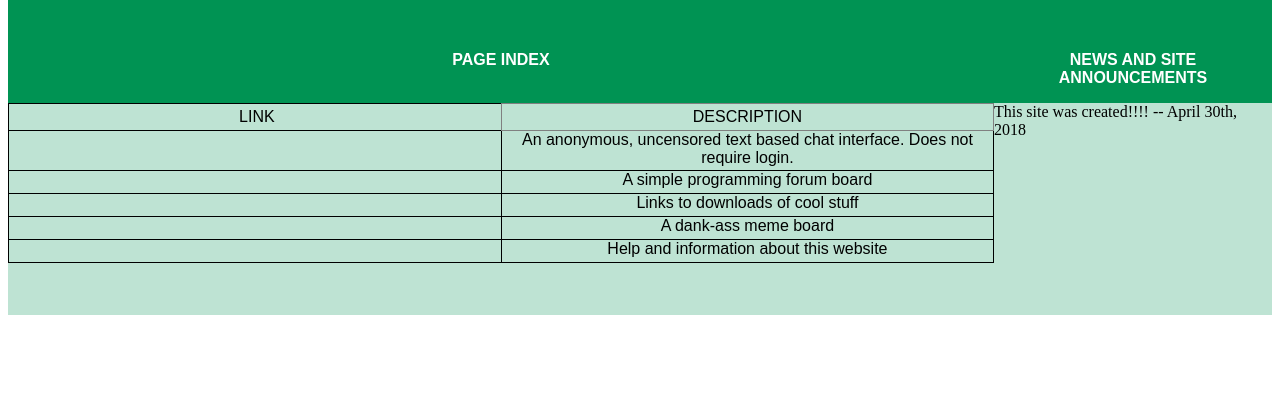
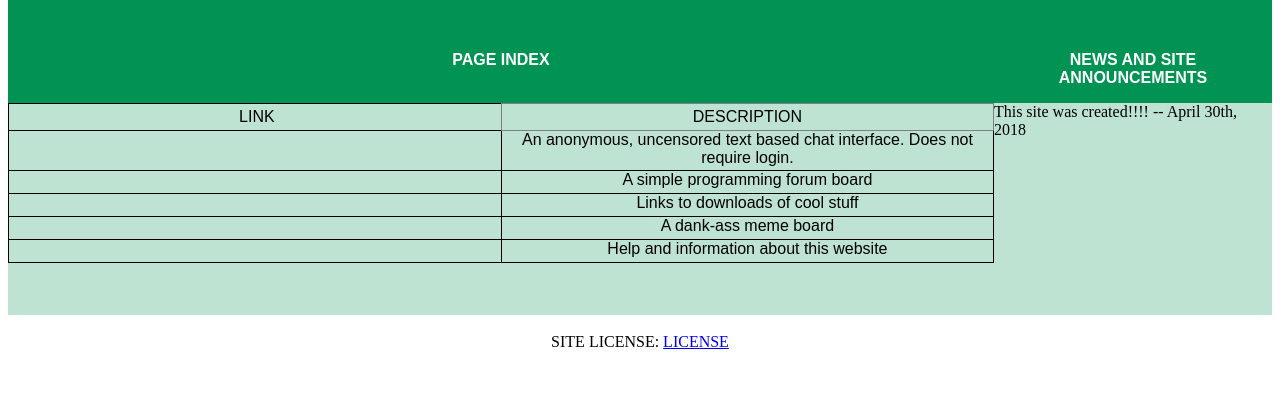
Before and after one commit to RazeLighter777/PersonalWebServer, a PHP site: page / in a window 1280 px wide. Shown: the part 261-660 px from the top of the page. Run offline with PHP 8.4, Linux system fonts and the light colour scheme.

Commit message:
added license link

```diff
--- a/index.php
+++ b/index.php
@@ -1,5 +1,6 @@
 <!DOCTYPE HTML PUBLIC "-//W3C//DTD HTML 4.0 Transitional//EN">
 <html><head>
+
 
 
 
@@ -126,9 +127,13 @@ page! Feel free to look around as you wish!</span></font></font></p>
 </td>
 	</tr>
 </tbody></table>
+<div style="text-align: center;"><br>
+SITE LICENSE: <a href="LICENSE" target="_blank">LICENSE</a><br>
+</div>
 <p align="left"><br>
 <br>
 
 </p>
 
+
 </body></html>
```
